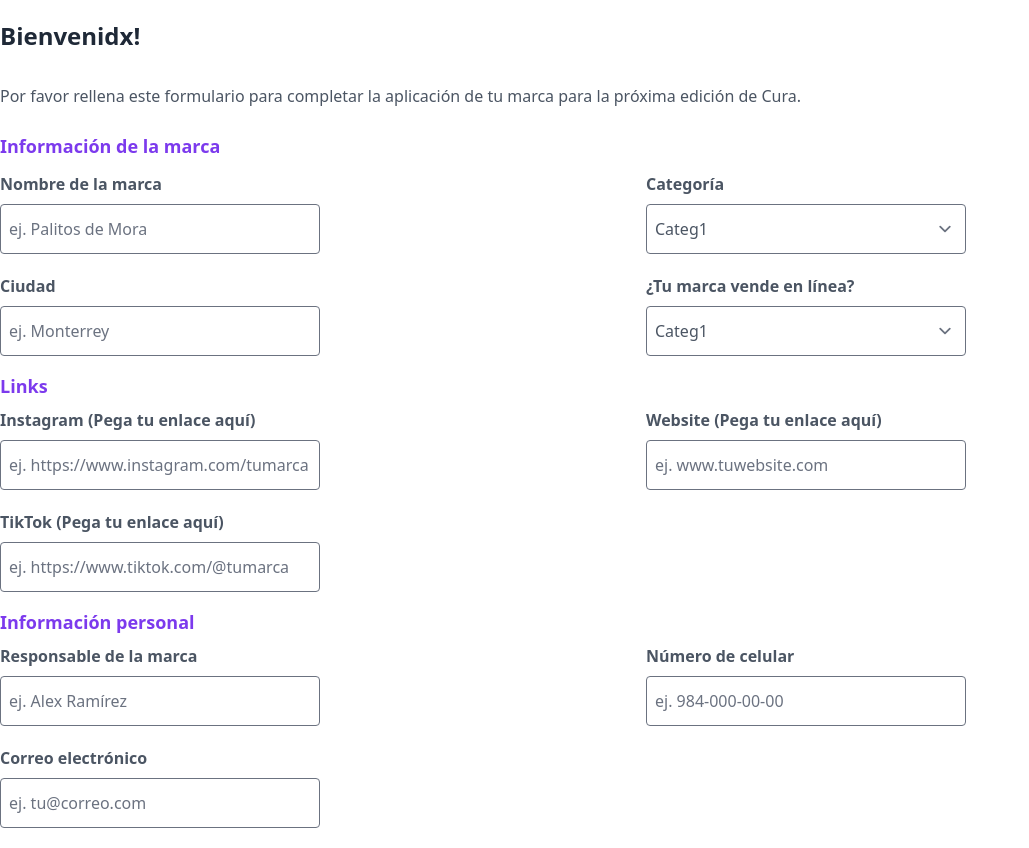
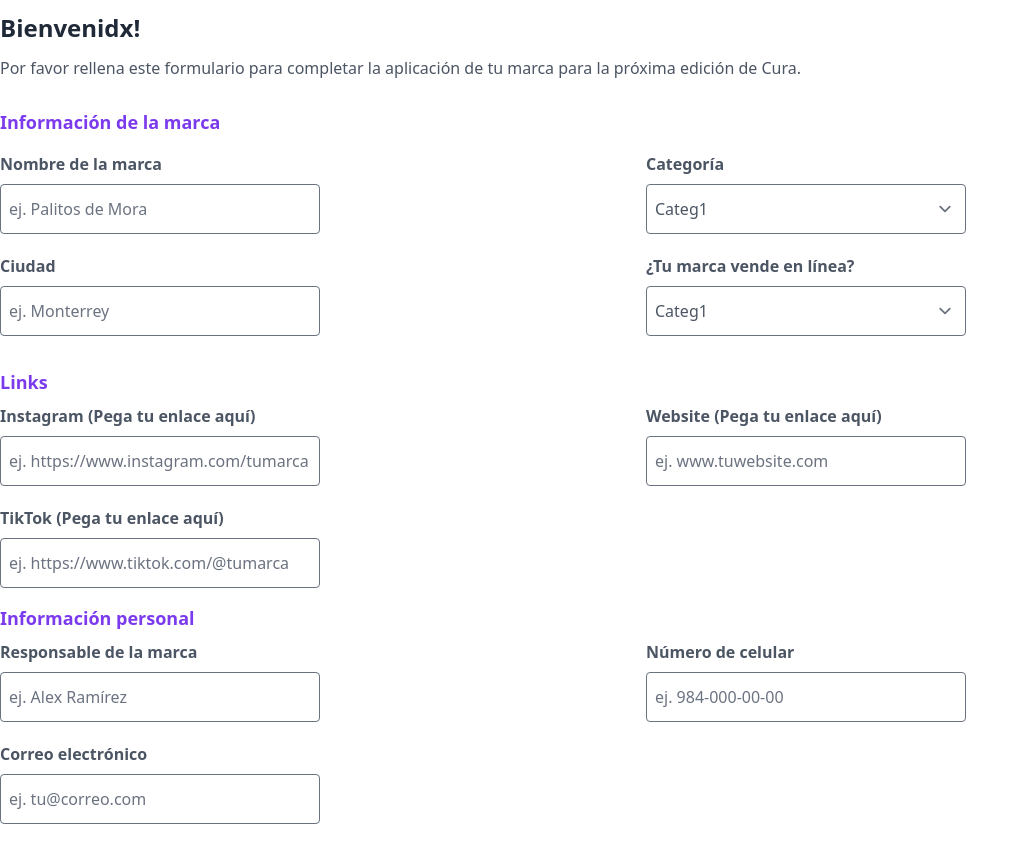
Before and after one commit to LatinxMafia/cura, a Next.js app: page /merchant/welcome-form in a window 1280 px wide. Shown: the whole page, without its empty margins (0-1029 px from the left). Built offline with nearby package versions, Linux system fonts and the light colour scheme.

Commit message:
Add padding to headings

```diff
--- a/pages/merchant/welcome-form.tsx
+++ b/pages/merchant/welcome-form.tsx
@@ -3,17 +3,17 @@ import React from "react";
 const welcomeForm = () => {
   return (
     <div className="container mx-auto w-full text-m text-gray-600">
-      <h1 className="text-2xl font-bold text-gray-800 py-5">Bienvenidx!</h1>
-      <p className="py-3">
+      <h1 className="text-2xl font-bold text-gray-800 my-3">Bienvenidx!</h1>
+      <p className="my-3">
         Por favor rellena este formulario para completar la aplicación de tu
         marca para la próxima edición de Cura.
       </p>
 
-      <form>
-        <h5 className="text-lg font-bold text-purple-600 py-3">
+      <form className='py-4'>
+        <h5 className="text-lg font-bold text-purple-600">
           Información de la marca
         </h5>
-        <section className="grid grid-cols-2 gap-3">
+        <section className="grid grid-cols-2 gap-3 py-4">
           <label>
             <p className='font-semibold'>Nombre de la marca</p>
             <input type='text' placeholder="ej. Palitos de Mora" className='px-2 py-3 rounded placeholder-gray-500 w-80 my-2'></input>
```
